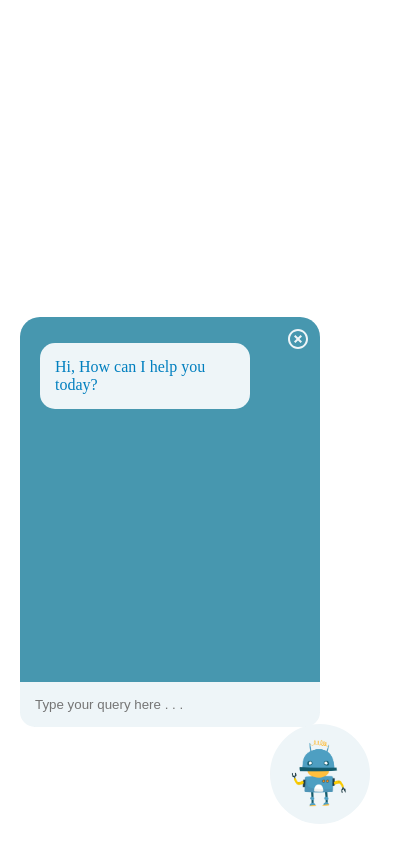
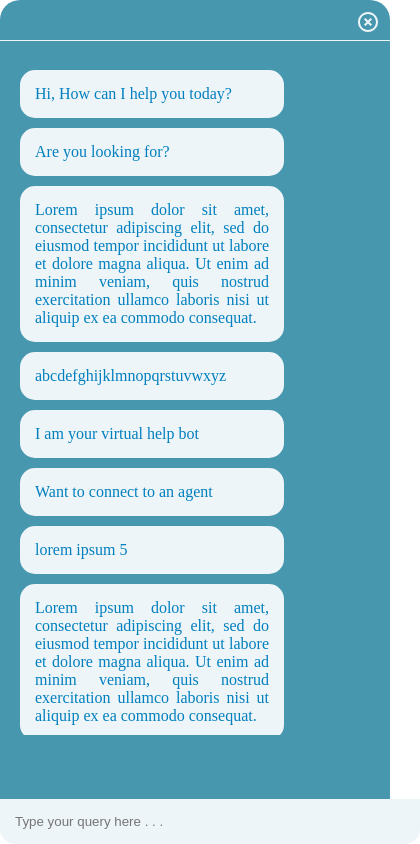
Before and after one commit to priyanshitaneja/React-Chatbot, a React (Create React App) app: page / in a window 390 px wide. Both pictures are taken after a click on the picture 320 px from the left and 774 px from the top of the page. Shown: the whole page, 420 px wide, since content can reach past the window. Built offline with nearby package versions, Linux system fonts and the light colour scheme.

Commit message:
layout, responsive, scroll - fixed

```diff
--- a/src/App.jsx
+++ b/src/App.jsx
@@ -14,7 +14,7 @@ function App() {
   }
 
   return (
-    <div>
+    <div class="chatbotContainer">
       <img src={botlogo} alt="bot logo" className="botlogo" onClick={popUp} />
 
       {pop ? <PopDiv /> : null}
--- a/src/popDiv.jsx
+++ b/src/popDiv.jsx
@@ -1,6 +1,18 @@
 import React, { useState } from "react";
 import "./styles.css";
 import HighlightOffIcon from '@material-ui/icons/HighlightOff';
+
+const message=[
+  {id: 1, text: "Hi, How can I help you today?"},
+  {id:2, text: "Are you looking for?"},
+  {id:3, text: "Lorem ipsum dolor sit amet, consectetur adipiscing elit, sed do eiusmod tempor incididunt ut labore et dolore magna aliqua. Ut enim ad minim veniam, quis nostrud exercitation ullamco laboris nisi ut aliquip ex ea commodo consequat. "},
+  {id:4, text: "abcdefghijklmnopqrstuvwxyz"},
+  {id:5, text: "I am your virtual help bot"},
+  {id:6, text: "Want to connect to an agent"},
+  {id:7, text: "lorem ipsum 5"},
+  {id:8, text: "Lorem ipsum dolor sit amet, consectetur adipiscing elit, sed do eiusmod tempor incididunt ut labore et dolore magna aliqua. Ut enim ad minim veniam, quis nostrud exercitation ullamco laboris nisi ut aliquip ex ea commodo consequat. "},
+  {id:9, text: "Any random text zhxbikhsxokhnkxhnkiaqbxkqbakxhbqklxhakbhxloa"}
+];
 
 function PopDiv () {
 
@@ -13,14 +25,24 @@ function PopDiv () {
   return (
     <div className="BotWindow" style={{ display : close ? "none" : null}}>
 
-      <HighlightOffIcon
+    <div class="botHeader">
+     <HighlightOffIcon
         className="closeIcon"
         onClick= {handleClick}
         />
+    </div>
 
-      <p class="popUpMsg">
-        Hi, How can I help you today?
-      </p>
+
+    <div class="chatArea">
+      {message.map(function(item){
+        return (
+            <p class="popUpMsg" key={item.id}>
+             {item.text}
+            </p>
+        )
+      })};
+
+    </div>
 
       <input
         class="popUpInput"
--- a/src/styles.css
+++ b/src/styles.css
@@ -21,13 +21,20 @@
     width: 300px;
     height: 400px;
     position: absolute;
-    bottom: 117px;
+    bottom: 125px;
     right: 70px;
     /* z-index: -1; */
     background-color: #4797af;
     /* border: 1px solid #0081a8; */
     border-radius: 20px;
-    padding-top: 10px;
+    /* padding-top: 10px; */
+  }
+
+  .botHeader {
+    padding: 10px;
+    height: 20px;
+    border-bottom: 1px solid #eef5f8;
+    /* background-color: #eef5f8; */
   }
 
   .closeIcon {
@@ -36,13 +43,28 @@
     right: 10px;
   }
 
+  .chatArea {
+    margin: 0;
+    margin-top: 20px;
+    /* padding-top: 10px; */
+    height: 320px;
+    /* overflow: scroll; */
+    overflow-x:hidden;
+    overflow-y:scroll;
+  }
+
   .popUpMsg {
-    margin-left: 20px;
+    margin: 10px 20px;
     padding: 15px;
-    width: 180px;
+    width: 60%;
     border-radius: 15px;
     background-color: #eef5f8;
     color: #007fbf;
+    text-align: justify;
+
+    word-wrap: break-word;
+    /* such that the text doesn't break out  */
+
   }
 
   .popUpInput {
@@ -60,3 +82,35 @@
     position: absolute;
     bottom: 0;
   }
+
+
+  @media (min-width: 320px) and (max-width:500px) {
+    /* bot window */
+    .BotWindow {
+      width: 100%;
+      height: 100vh;
+      position: relative;
+      top: 0;
+      bottom: 0;
+      left: 0;
+      right: 0;
+      z-index: 1;
+
+    }
+    .chatArea {
+      width: inherit;
+      height: 80%;
+      /* height: 80%; */
+      position: absolute;
+      top: 40px;
+      /* bottom: 40px; */
+    }
+    /* .botlogo {
+      z-index: -1;
+    } */
+
+    .popUpInput {
+      width: inherit;
+    }
+
+  }
```
